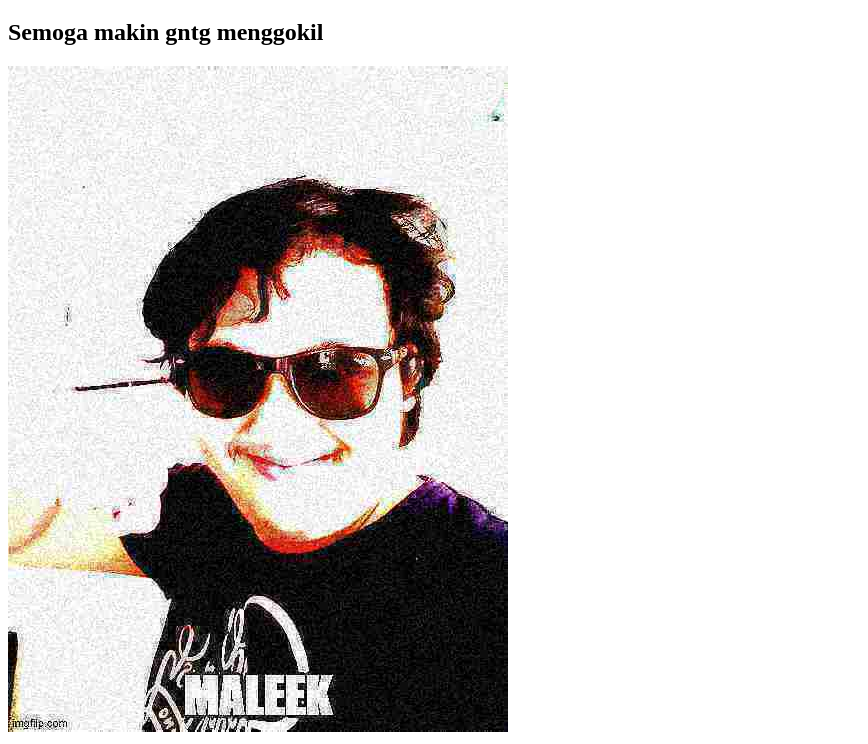
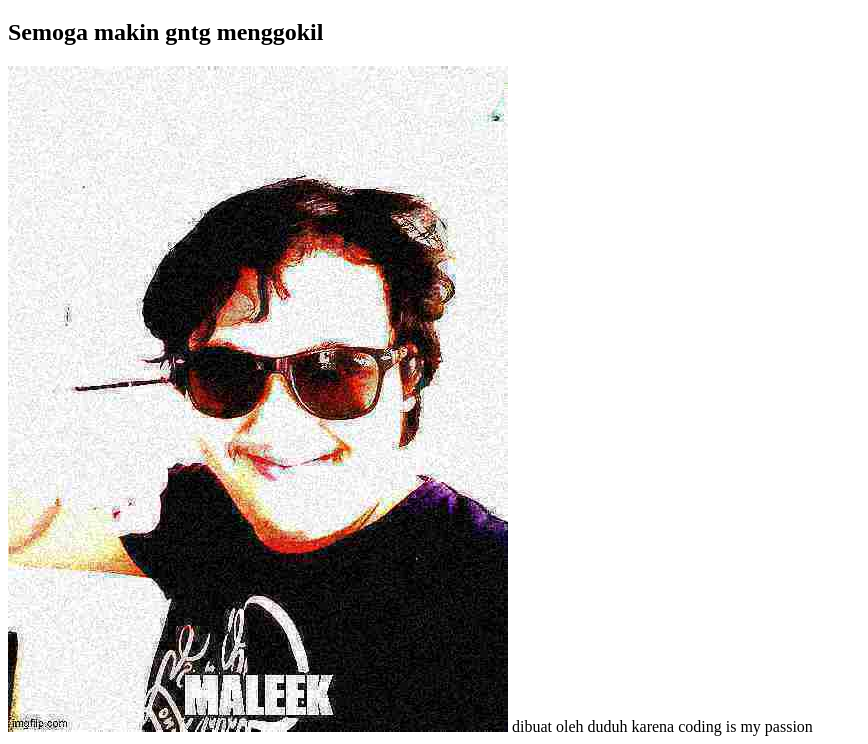
Before and after one commit to Dityath/Maleek, a plain HTML site: page index.html in a window 1280 px wide. Shown: the part 61-805 px from the top of the page, without its empty margins (0-868 px from the left). Drawn offline with Linux system fonts and the light colour scheme.

Commit message:
Update index.html

```diff
--- a/index.html
+++ b/index.html
@@ -10,5 +10,6 @@
     <h1>HBD Bang</h1>
     <h2>Semoga makin gntg menggokil</h2>
     <img src="maleek.png" alt="Maleek">
+    dibuat oleh duduh karena coding is my passion
 </body>
 </html>
```
